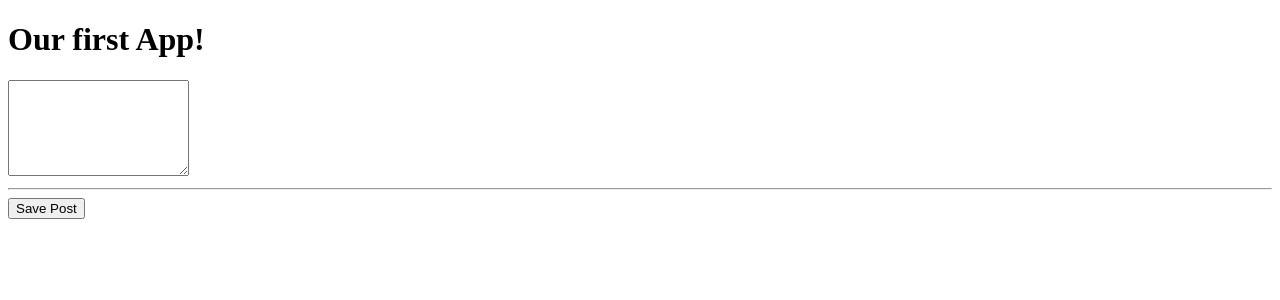
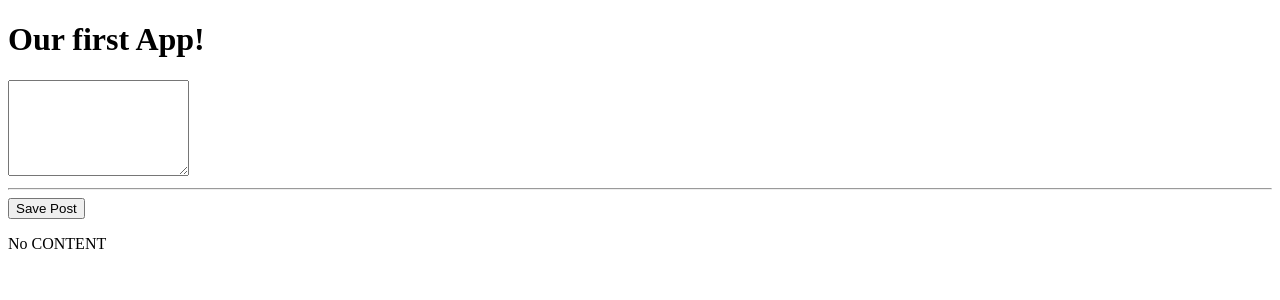
Before and after one commit to JinwookJung/Angular-Project, an Angular app: page / in a window 1280 px wide. Shown: the top 300 px of the page. Built offline with nearby package versions, Linux system fonts and the light colour scheme.

Commit message:
added two way binding

```diff
--- a/src/app/app.module.ts
+++ b/src/app/app.module.ts
@@ -1,5 +1,7 @@
 import { NgModule } from '@angular/core';
 import { BrowserModule } from '@angular/platform-browser';
+import { FormsModule } from '@angular/forms';
+
 
 import { AppComponent } from './app.component';
 import { PostCreateComponent } from './posts/post-create/post-create.component'
@@ -9,7 +11,8 @@ import { PostCreateComponent } from './posts/post-create/post-create.component'
     PostCreateComponent
   ],
   imports: [
-    BrowserModule
+    BrowserModule,
+    FormsModule
   ],
   providers: [],
   bootstrap: [AppComponent]
--- a/src/app/posts/post-create/post-create.component.html
+++ b/src/app/posts/post-create/post-create.component.html
@@ -1,3 +1,4 @@
-<textarea rows="6"></textarea>
+<textarea rows="6" [(ngModel)]="enteredValue"> </textarea>
 <hr>
 <button (click)="onAddPost()">Save Post</button>
+<p>{{ newPost }}</p>
--- a/src/app/posts/post-create/post-create.component.ts
+++ b/src/app/posts/post-create/post-create.component.ts
@@ -5,7 +5,10 @@ import { Component } from "@angular/core";
   templateUrl: './post-create.component.html',
 })
 export class PostCreateComponent {
+  enteredValue='';
+  newPost = 'No CONTENT';
+
   onAddPost() {
-    alert('Post added!');
+    this.newPost = this.enteredValue;
   }
 }
```
